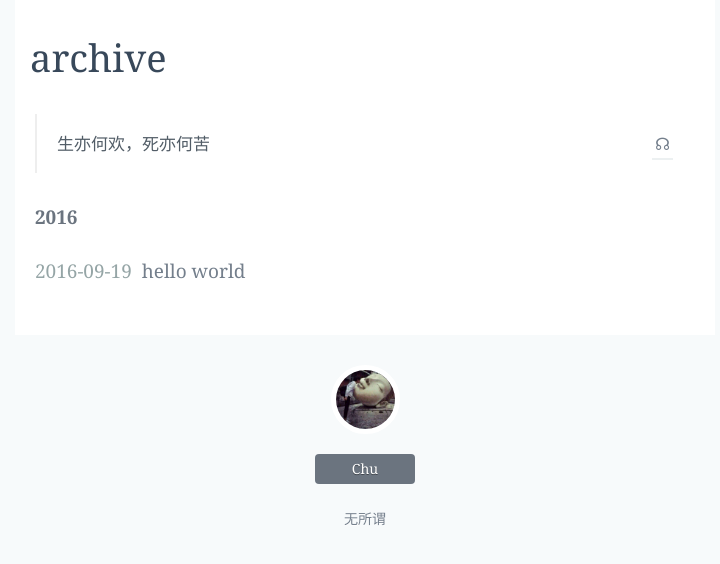
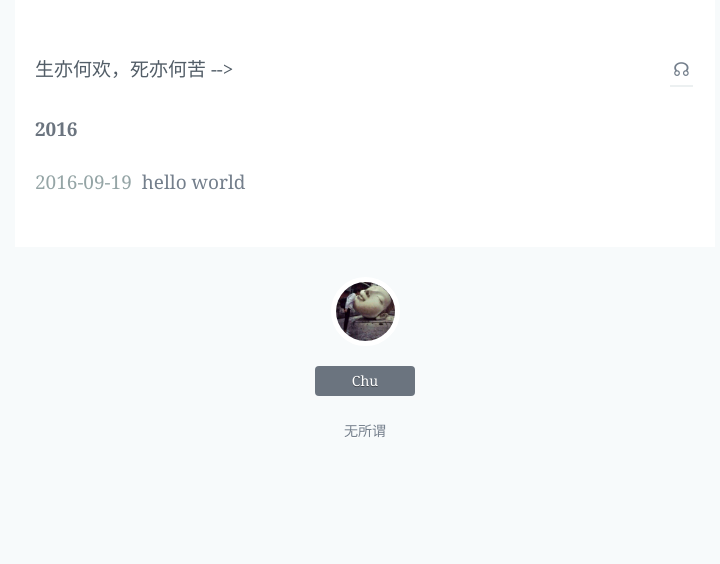
Before and after one commit to bqkc/bqkc.github.io, a Jekyll site: the page built from archive/index.md, in a window 1280 px wide. Shown: the top 564 px of the page, without its empty margins (275-995 px from the left). Built offline with Jekyll 4.4.1, drawn with Linux system fonts in a browser that asks for light colours.

Commit message:
Update index.md

```diff
--- a/archive/index.md
+++ b/archive/index.md
@@ -1,11 +1,11 @@
 ---
 layout:  page
-title: archive
+title:
 description: 归档
 ---
 
 
-> 生亦何欢，死亦何苦 <span style="float:right"><a href="/">☊</a></span>
+<!--> 生亦何欢，死亦何苦 <span style="float:right"><a href="/">☊</a></span>-->
 
 
 
```
